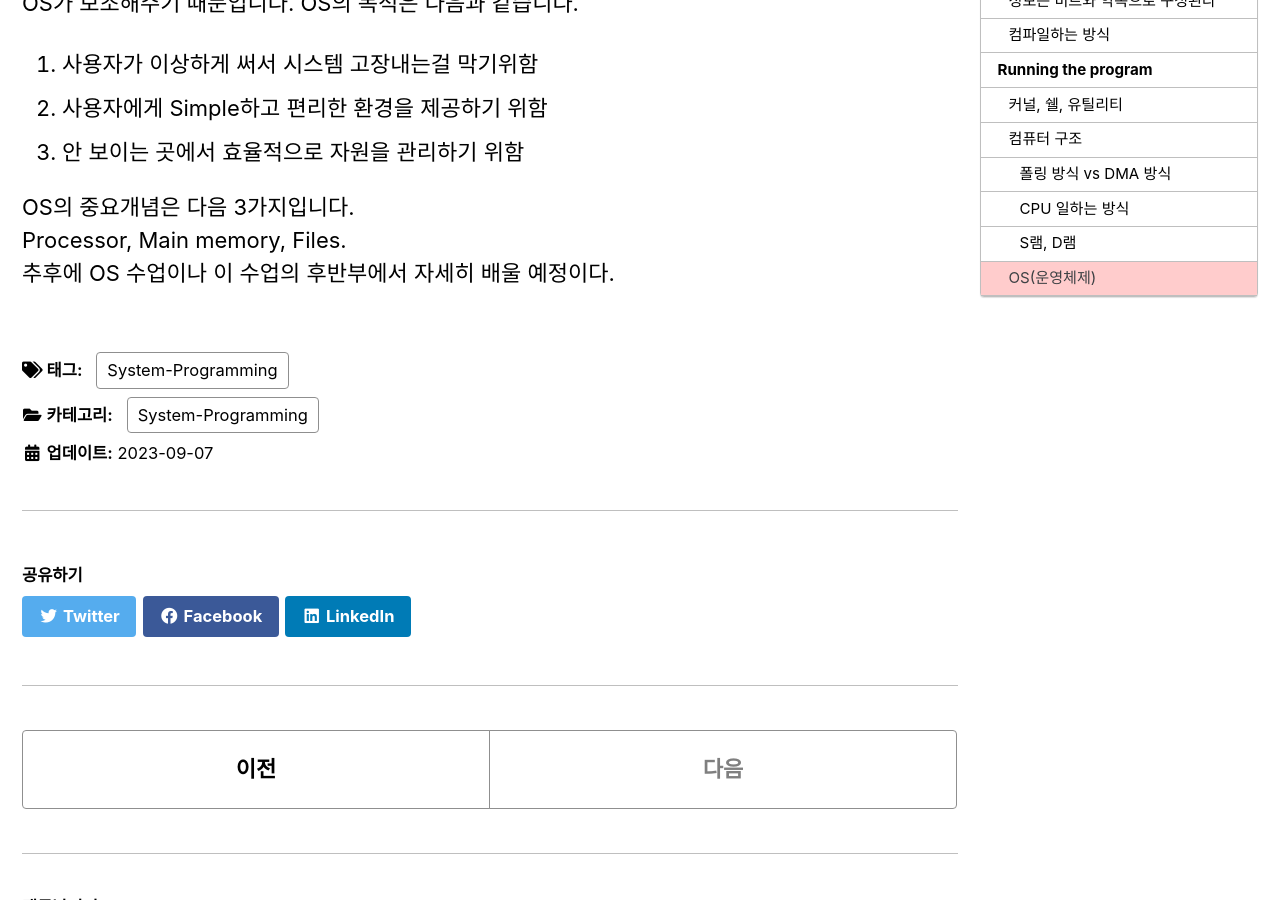
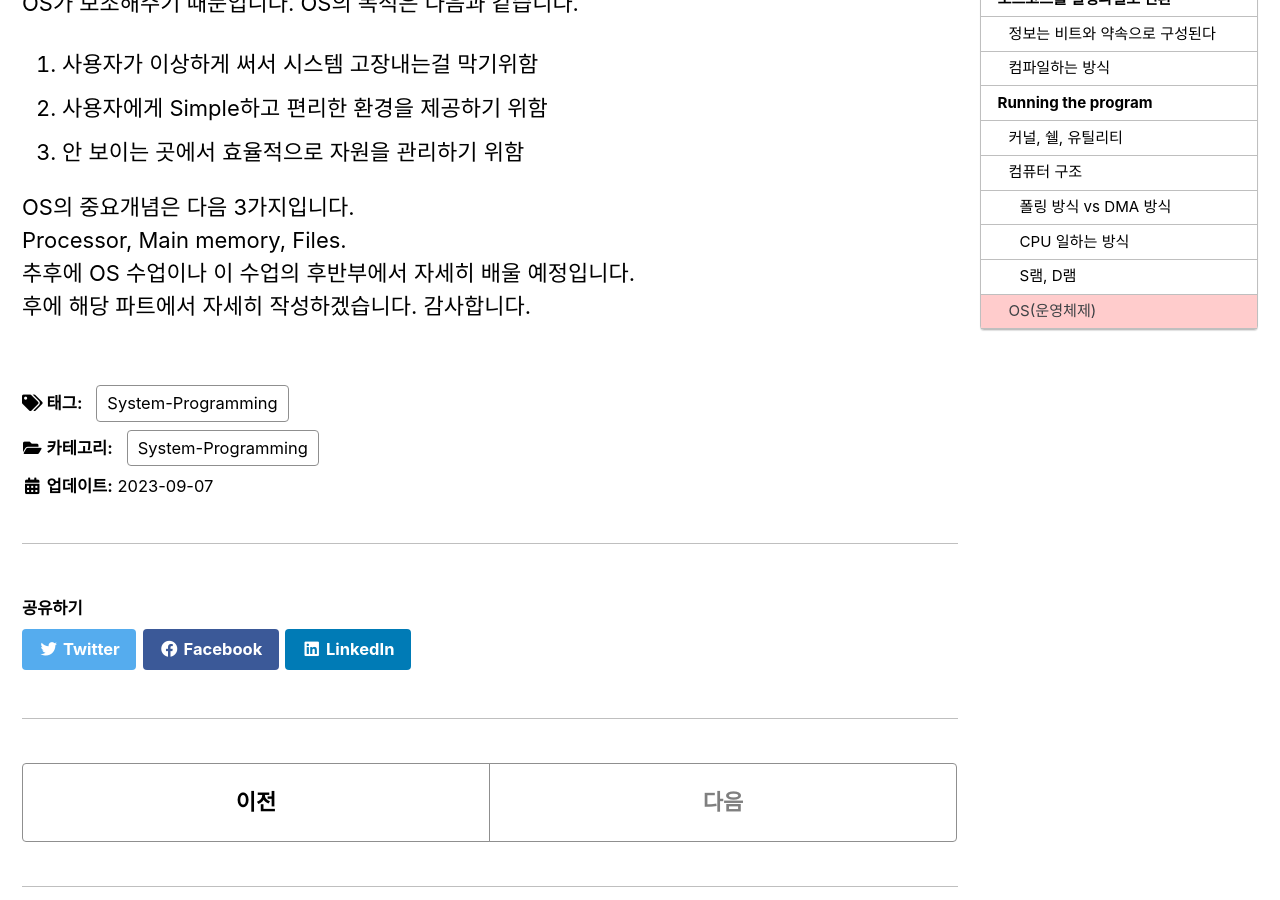
Before and after one commit to junhanjeong/junhanjeong.github.io, a Jekyll site: the page built from _posts/2023-09-07-systemProgrammingIntro.md, in a window 1280 px wide and 900 px high, scrolled down 3745 px. Built offline with Jekyll 4.4.1, drawn with Linux system fonts in a browser that asks for light colours; cached includes are drawn as plain includes; comment, search, counter and statistics services are not loaded.

Commit message:
시프 1번 글 마무리 수정

```diff
--- a/_posts/2023-09-07-systemProgrammingIntro.md
+++ b/_posts/2023-09-07-systemProgrammingIntro.md
@@ -103,4 +103,5 @@ CPU의 캐시는 SRAM, Main 메모리는 DRAM이라고 보면 됩니다.
 
 OS의 중요개념은 다음 3가지입니다.
 Processor, Main memory, Files.
-추후에 OS 수업이나 이 수업의 후반부에서 자세히 배울 예정이다.
+추후에 OS 수업이나 이 수업의 후반부에서 자세히 배울 예정입니다.
+후에 해당 파트에서 자세히 작성하겠습니다. 감사합니다.
```
